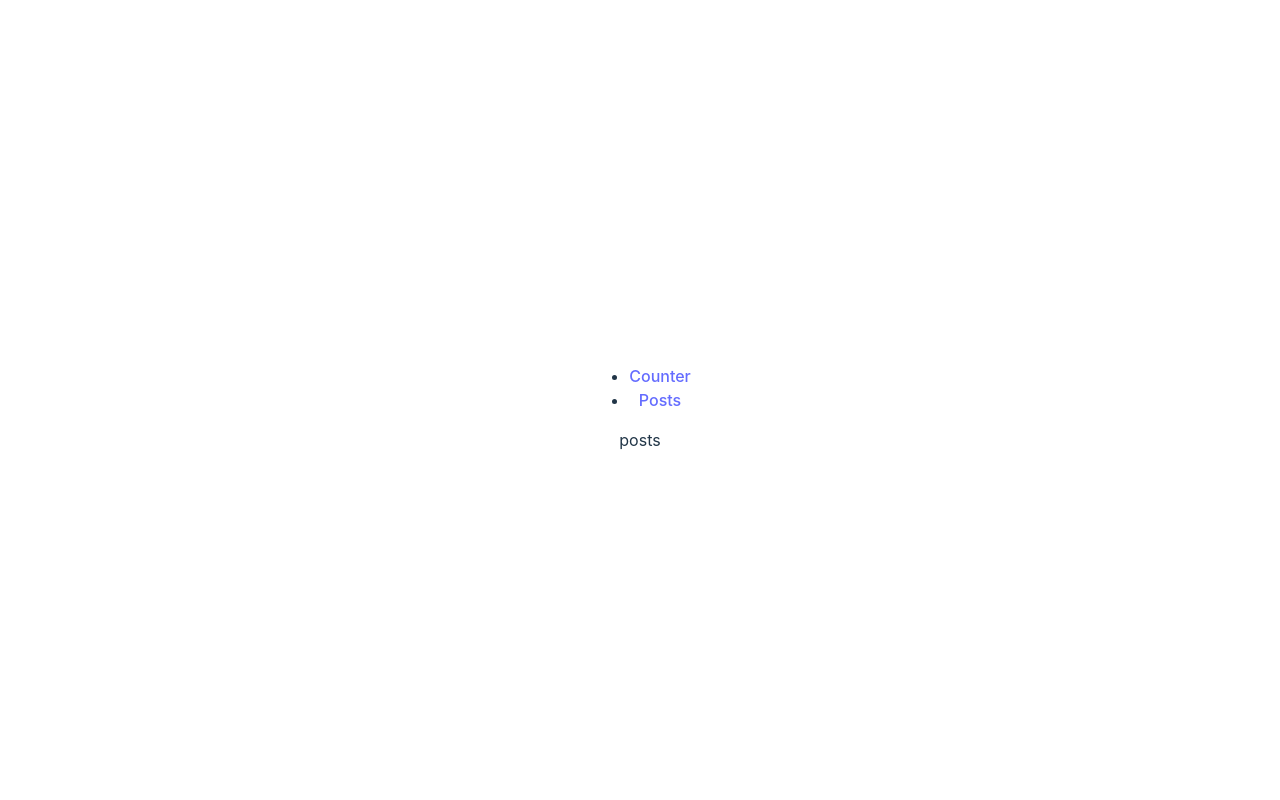
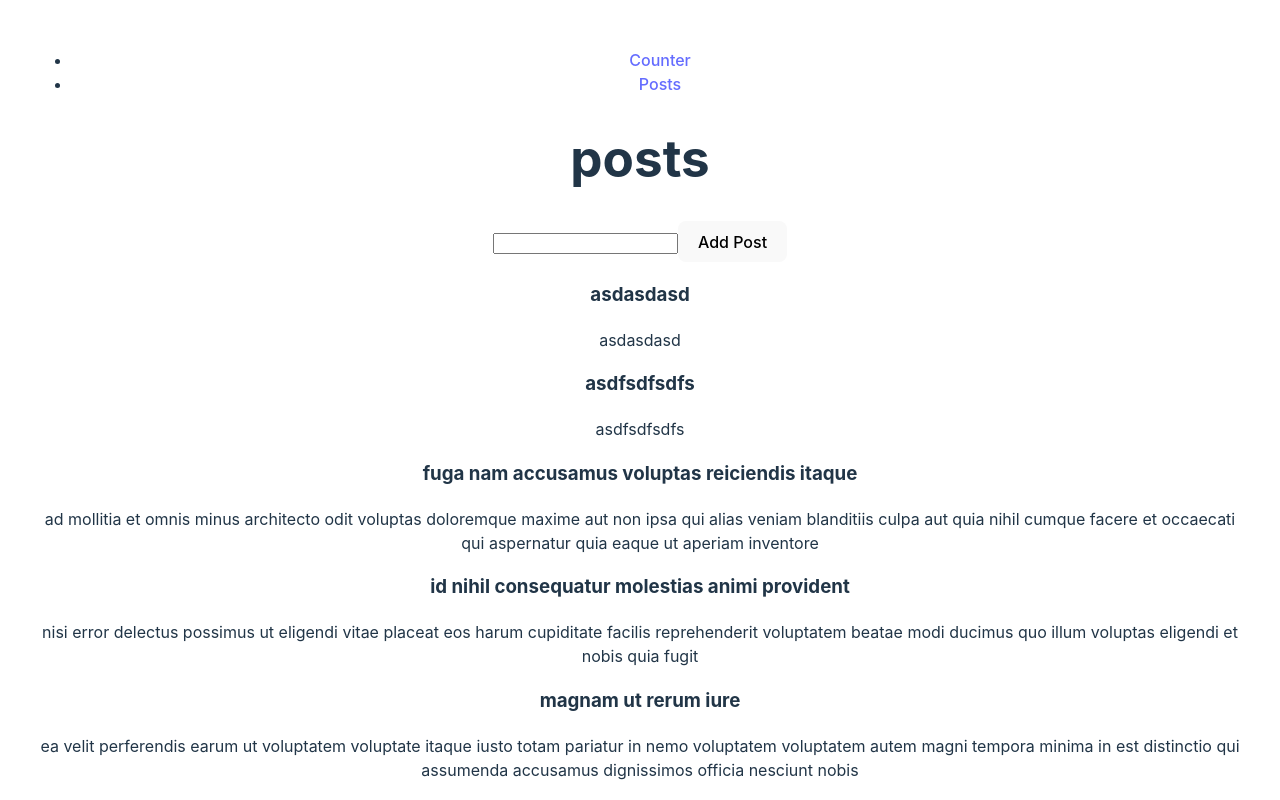
Before and after one commit to rabin245/react-redux-tutorial, a React (Vite) app: page /posts in a window 1280 px wide. Shown: the top 800 px of the page. Built offline with nearby package versions, Linux system fonts and the light colour scheme; data requests are answered from the project's data file.

Commit message:
adding posts

```diff
--- a/src/components/Posts.jsx
+++ b/src/components/Posts.jsx
@@ -1,34 +1,61 @@
-import { useEffect } from "react";
+import { useEffect, useRef } from "react";
 import { connect } from "react-redux";
-import { fetchPosts } from "../redux/actions/postActions";
+import { createPost, fetchPosts } from "../redux/actions/postActions";
 import {
   getError,
   getIsLoading,
   getPosts,
 } from "../redux/selectors/postsSelectors";
 
+const PostsList = ({ isLoading, error, posts }) => {
+  if (isLoading) return <h3>Loading...</h3>;
+  if (error) return <h3>{error}</h3>;
+  return (
+    <>
+      {[...posts].reverse().map((post) => (
+        <div key={post.id}>
+          <h3>{post.title}</h3>
+          <p>{post.body}</p>
+        </div>
+      ))}
+    </>
+  );
+};
+
 const Posts = (props) => {
-  const { posts, isLoading, error } = props;
+  const { posts, isLoading, error, fetchPosts, createPost } = props;
 
   useEffect(() => {
-    if (posts.length === 0) props.fetchPosts();
-    // props.fetchPosts();
+    if (posts.length === 0) fetchPosts();
   }, []);
-  console.log(posts);
+
+  const postRef = useRef();
+  const addPost = () => {
+    if (postRef.current.value === "") return;
+
+    const post = {
+      title: postRef.current.value,
+      body: postRef.current.value,
+      userId: 1,
+      id: posts.length + 1,
+    };
+
+    createPost(post);
+
+    postRef.current.value = "";
+  };
 
   return (
     <div>
-      posts
+      <h1>posts</h1>
       <div>
-        {isLoading && <p>Loading...</p>}
-        {error && <p>{error}</p>}
-        {typeof posts === "array" &&
-          posts.map((post) => (
-            <div key={post.id}>
-              <h3>{post.title}</h3>
-              <p>{post.body}</p>
-            </div>
-          ))}
+        <input type="text" ref={postRef} />
+        <button onClick={addPost}>
+          {isLoading ? "Loading..." : "Add Post"}
+        </button>
+      </div>
+      <div>
+        <PostsList isLoading={isLoading} error={error} posts={posts} />
       </div>
     </div>
   );
@@ -41,7 +68,9 @@ const mapStateToProps = (state) => ({
 });
 
 const mapDispatchToProps = (dispatch) => ({
-  fetchPosts: () => dispatch(fetchPosts(dispatch)),
+  fetchPosts: () => dispatch(fetchPosts()),
+  createPost: (post) => dispatch(createPost(post)),
 });
 
-export default connect(mapStateToProps, mapDispatchToProps)(Posts);
+// export default connect(mapStateToProps, mapDispatchToProps)(Posts);
+export default connect(mapStateToProps, { fetchPosts, createPost })(Posts);
--- a/src/data/db.json
+++ b/src/data/db.json
@@ -215,6 +215,18 @@
       "id": 36,
       "title": "fuga nam accusamus voluptas reiciendis itaque",
       "body": "ad mollitia et omnis minus architecto odit\nvoluptas doloremque maxime aut non ipsa qui alias veniam\nblanditiis culpa aut quia nihil cumque facere et occaecati\nqui aspernatur quia eaque ut aperiam inventore"
+    },
+    {
+      "title": "asdfsdfsdfs",
+      "body": "asdfsdfsdfs",
+      "userId": 1,
+      "id": 37
+    },
+    {
+      "title": "asdasdasd",
+      "body": "asdasdasd",
+      "userId": 1,
+      "id": 38
     }
   ]
 }
--- a/src/redux/actions/postActions.jsx
+++ b/src/redux/actions/postActions.jsx
@@ -13,4 +13,23 @@ const fetchPosts = () => {
   };
 };
 
-export { fetchPosts };
+const createPost = (post) => async (dispatch) => {
+  dispatch({ type: "ADD_POSTS_REQUEST" });
+
+  try {
+    const response = await fetch("http://localhost:3000/posts/", {
+      method: "POST",
+      body: JSON.stringify(post),
+      headers: {
+        "Content-Type": "application/json",
+      },
+    });
+    const data = await response.json();
+    dispatch({ type: "ADD_POSTS_SUCCESS", payload: data });
+  } catch (error) {
+    console.log(error);
+    dispatch({ type: "ADD_POSTS_ERROR", payload: error });
+  }
+};
+
+export { fetchPosts, createPost };
--- a/src/redux/reducers/PostReducer.jsx
+++ b/src/redux/reducers/PostReducer.jsx
@@ -23,6 +23,23 @@ const postReducer = (state = initialState, action) => {
         isLoading: false,
         error: action.payload,
       };
+    case "ADD_POSTS_REQUEST":
+      return {
+        ...state,
+        isLoading: true,
+      };
+    case "ADD_POSTS_SUCCESS":
+      return {
+        ...state,
+        isLoading: false,
+        posts: [...state.posts, action.payload],
+      };
+    case "ADD_POSTS_ERROR":
+      return {
+        ...state,
+        isLoading: false,
+        error: action.payload,
+      };
     default:
       return state;
   }
```
